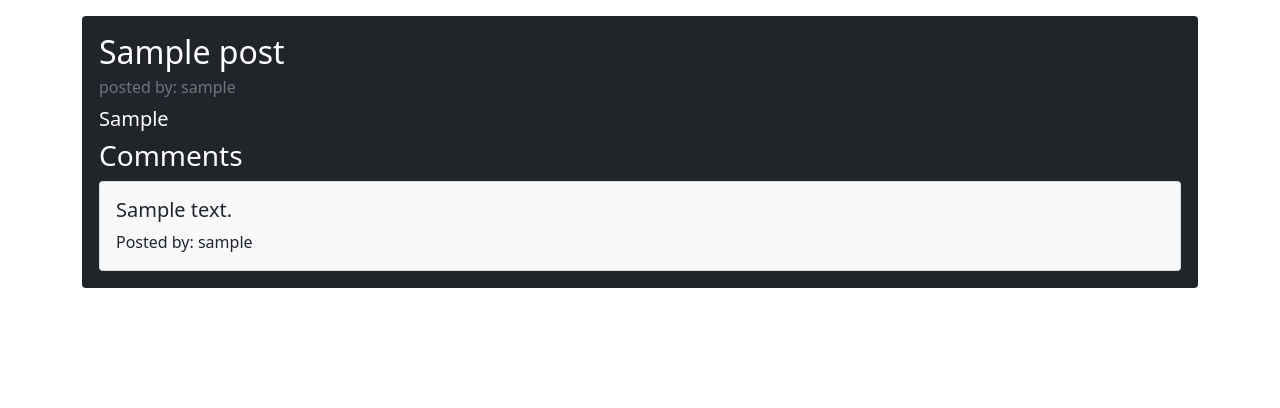
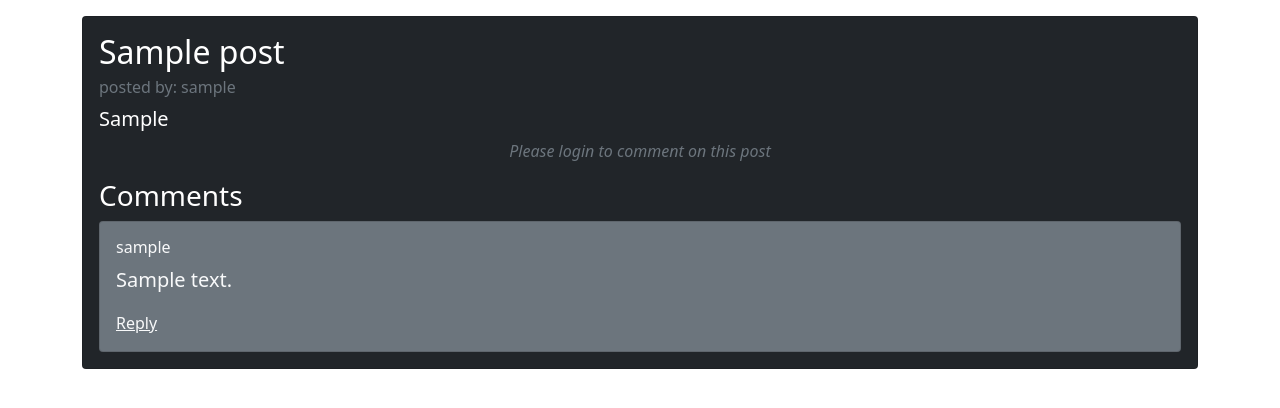
Before and after one commit to dshinnn/flask_social_media, a Flask app: page /post/1 in a window 1280 px wide. Shown: the part 56-464 px from the top of the page. Run offline with Flask 2, Linux system fonts and the light colour scheme; tables that the repository leaves empty hold one stand-in row (values such as "Sample post"); some libraries are stand-ins or nearby versions.

Commit message:
Fixed edit comment feature and changed formatting of comment cards

```diff
--- a/app/routes.py
+++ b/app/routes.py
@@ -97,7 +97,7 @@ def post_info(post_id):
 def edit_post(post_id):
     post = Post.query.get_or_404(post_id)
 
-    if current_user.id != post.id:
+    if current_user.id != post.user_id:
         flash("Error: Cannot edit someone else's post", "danger")
         return redirect(url_for('post_info', post_id=post.id))
 
--- a/app/templates/index.html
+++ b/app/templates/index.html
@@ -4,7 +4,7 @@
 
 {% block content %}
     {% for post in posts %}
-        <div class="card mt-3 bg-dark text-white">
+        <div class="card mt-2 bg-dark text-white">
             <div class="card-body">
             <h5 class="card-title fs-3"><a href="{{ url_for('post_info', post_id=post.id) }}">{{ post.title }}</a></h5>
             <p class="card-text">Posted by: {{ post.get_user()}} </p>
--- a/app/templates/post.html
+++ b/app/templates/post.html
@@ -24,14 +24,17 @@
                 </fieldset>
                 {{ form.submit(class='mb-5') }}
             </form>
+        {% else %}
+            <p class='text-muted text-center'><em>Please login to comment on this post</em></p>
         {% endif %}
 
         <h3>Comments</h3>
         {% for comment in post.comments %}
-            <div class="card bg-light text-dark mt-2">
+            <div class="card bg-secondary text-light mt-2">
                 <div class="card-body">
-                    <h5>{{ comment.comment_section }}</h5>
-                    Posted by: {{ comment.get_user() }}
+                    <h6>{{ comment.get_user() }}</h6>
+                    <p class="fs-5">{{ comment.comment_section }}</p>
+                    <p class="mb-0"><a href="#" class="text-light">Reply</a></p>
                 </div>
             </div>
         {% endfor %}
```
